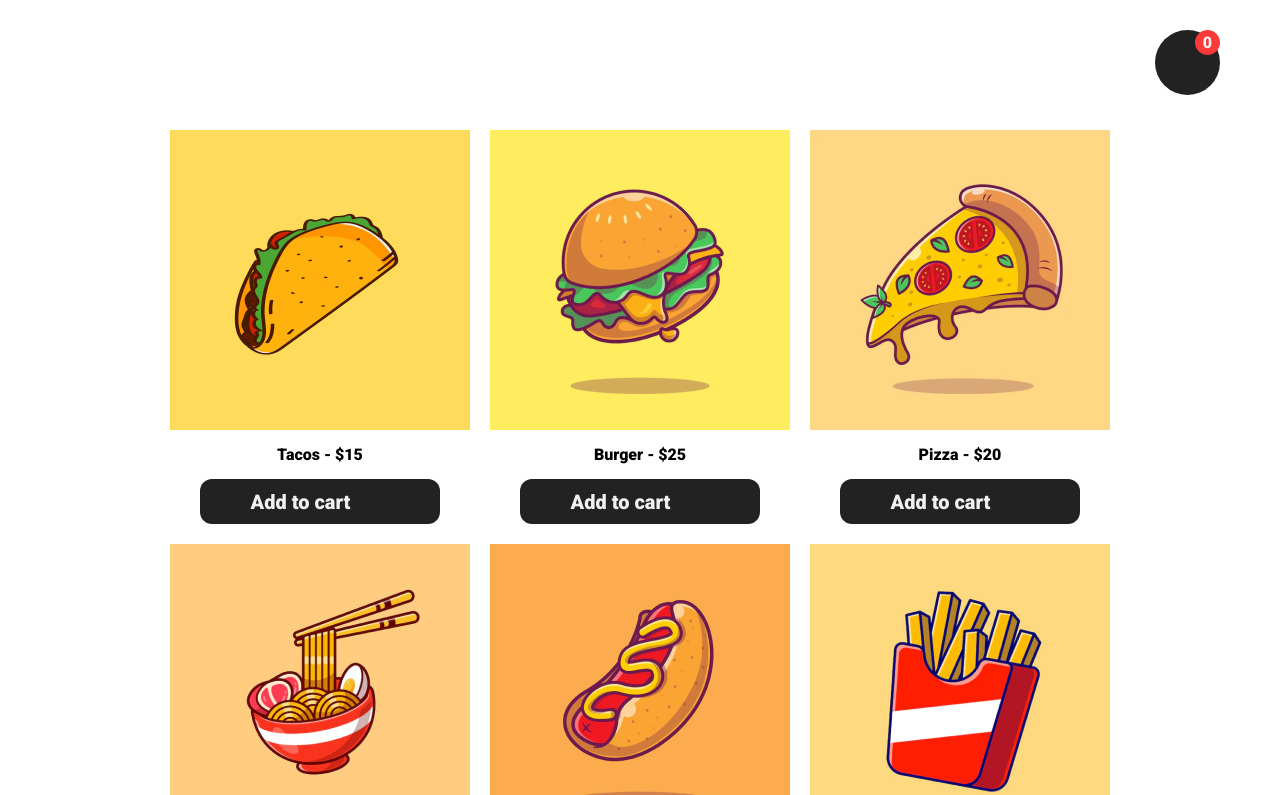
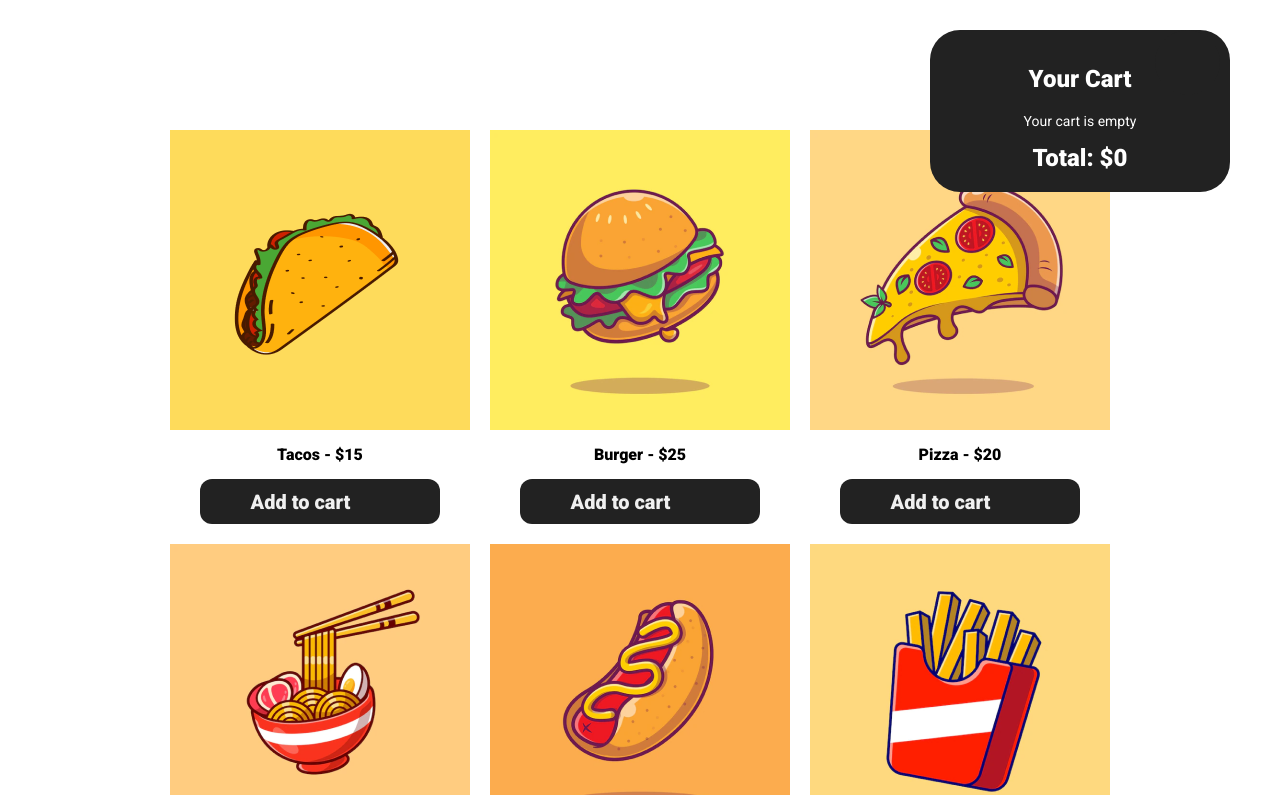
Before and after one commit to ivanherreradev/shopping-cart, a React (Vite) app: page / in a window 1280 px wide. Shown: the top 795 px of the page. Built offline with nearby package versions, Linux system fonts and the light colour scheme; some icons are missing.

Commit message:
add open cart functionality and styles

```diff
--- a/src/components/Cart/Cart.jsx
+++ b/src/components/Cart/Cart.jsx
@@ -1,12 +1,17 @@
 import 'boxicons'
 import { useContext, useEffect, useState } from 'react'
 import { CartContext } from '../../context/CartContext'
+import ItemCart from '../ItemCart/ItemCart'
 import styles from './styles.module.scss'
 
 function Cart () {
-  const [cartOpen, setCartOpen] = useState(false)
+  const [cartOpen, setCartOpen] = useState(true)
   const [productsLength, setProductsLength] = useState(0)
   const { cartItems } = useContext(CartContext)
+
+  const handleOpenCart = () => {
+    setCartOpen(!cartOpen)
+  }
 
   useEffect(() => {
     setProductsLength(
@@ -21,7 +26,7 @@ function Cart () {
 
   return (
     <div className={styles.cart}>
-      <div className={styles.buttonCardContainer}>
+      <div onClick={handleOpenCart} className={styles.buttonCardContainer}>
         <div className={styles.buttonCard}>
           {!cartOpen
             ? (
@@ -33,13 +38,33 @@ function Cart () {
             ></box-icon>
               )
             : (
-            <box-icon name="x"></box-icon>
+            <box-icon name="x" size="md" color="#F0F0F0"></box-icon>
               )}
         </div>
         {!cartOpen && (
           <span className={styles.productsNumber}>{productsLength}</span>
         )}
       </div>
+
+      {cartItems && cartOpen && (
+        <div className={styles.openCart}>
+          <h2>Your Cart</h2>
+
+          {cartItems.length === 0
+            ? (
+            <p className={styles.emptyCart}>Your cart is empty</p>
+              )
+            : (
+            <div className={styles.productsContainer}>
+              {cartItems.map((item) => (
+                <ItemCart key={item.id} item={item} />
+              ))}
+            </div>
+              )}
+
+          <h2 className={styles.total}>Total: ${total}</h2>
+        </div>
+      )}
     </div>
   )
 }
--- a/src/components/Cart/styles.module.scss
+++ b/src/components/Cart/styles.module.scss
@@ -36,4 +36,50 @@
       justify-content: center;
     }
   }
+
+  .openCart {
+    position: absolute;
+    border-radius: 30px;
+    margin-right: 50px;
+    width: 300px;
+    background-color: #222222;
+    color: white;
+
+    h2 {
+      text-align: center;
+      font-weight: bold;
+      margin-top: 35px;
+      margin-bottom: 20px;
+    }
+
+    .emptyCart {
+      text-align: center;
+      margin-top: 5px;
+      font-size: 14px;
+    }
+
+    .total {
+      text-align: center;
+      font-weight: bold;
+      margin-top: 15px;
+    }
+
+    .productsContainer{
+      height: 200px;
+      overflow-y: scroll;
+    }
+  }
 }
+
+::-webkit-scrollbar {
+  -webkit-appearance: none;
+}
+
+::-webkit-scrollbar:vertical {
+  width: 3px;
+}
+
+::-webkit-scrollbar-thumb {
+  background-color: #797979;
+  border-radius: 20px;
+}
```
